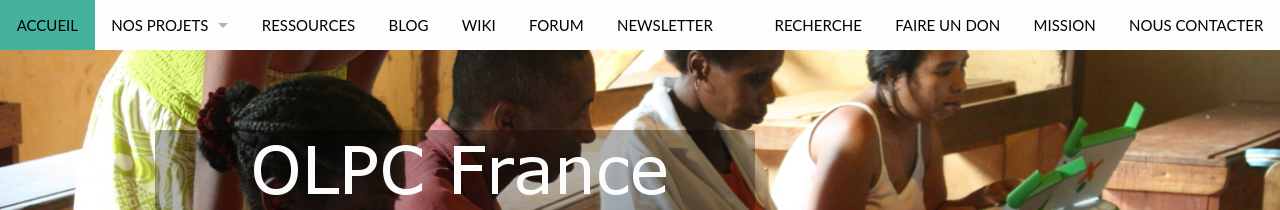
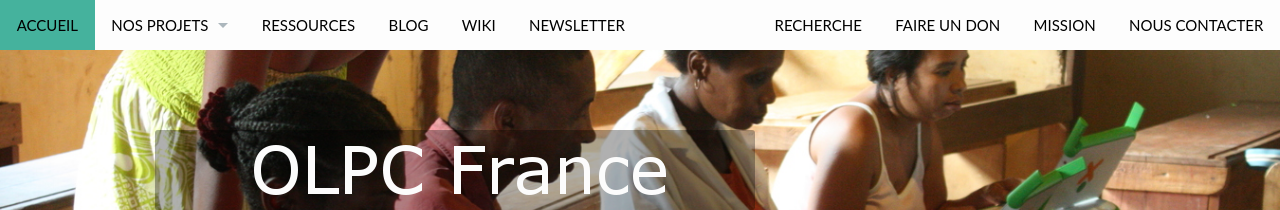
Before and after one commit to bzg/olpc-france-website, a Jekyll site: the page built from pages/pages-root-folder/index.md, in a window 1280 px wide. Shown: the top 210 px of the page. Built offline with Jekyll 4.4.1, drawn with Linux system fonts in a browser that asks for light colours.

Commit message:
Remove forum

```diff
--- a/_data/navigation.yml
+++ b/_data/navigation.yml
@@ -25,10 +25,6 @@
   url: "/wiki/"
   side: left
 
-- title: Forum
-  url: "https://forum.olpc-france.org"
-  side: left
-
 - title: Newsletter
   url: "/newsletter/"
   side: left
```
Also changed, not shown: 19 other files.
